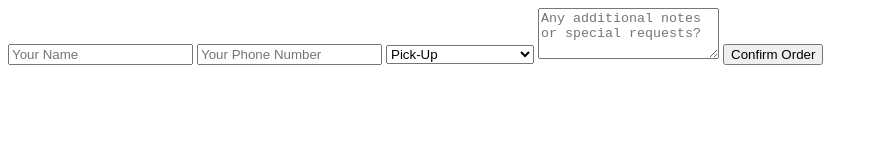
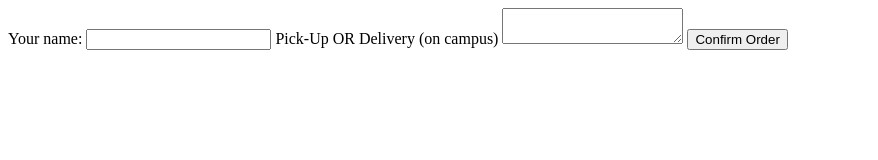
Before and after one commit to Alrabab-Ahmed/Wahat, a plain HTML site: page index.html in a window 1280 px wide. Shown: the whole page, without its empty margins (0-878 px from the left). Drawn offline with Linux system fonts and the light colour scheme.

Commit message:
index.html

```diff
--- a/index.html
+++ b/index.html
@@ -1,15 +1,17 @@
-  <form action="https://formspree.io/f/xrbrgagz" method="POST">
-    <input type="text" placeholder="Your Name" required>
-    <input type="text" placeholder="Your Phone Number" required>
+<form
+  action="https://formspree.io/f/xrbrgagz"
+  method="POST"
+>
 
-    <select id="deliveryOption" required>
-      <option value="pickup">Pick-Up</option>
-      <option value="delivery">Delivery (on campus)</option>
-    </select>
+  <label>
+    Your name:
+    <input type="text" name="name">
+  </label>
 
+  <label>
+    Pick-Up OR Delivery (on campus)
+    <textarea name="message"></textarea>
+  </label>
 
-    <input type="text" id="deliveryLocation" placeholder="Your location on campus" style="display:none;">
-    <textarea id="additionalNotes" placeholder="Any additional notes or special requests?" rows="3"></textarea>
-
-    <button type="submit">Confirm Order</button>
-  </form>
+  <button type="submit">Confirm Order</button>
+</form>
```
